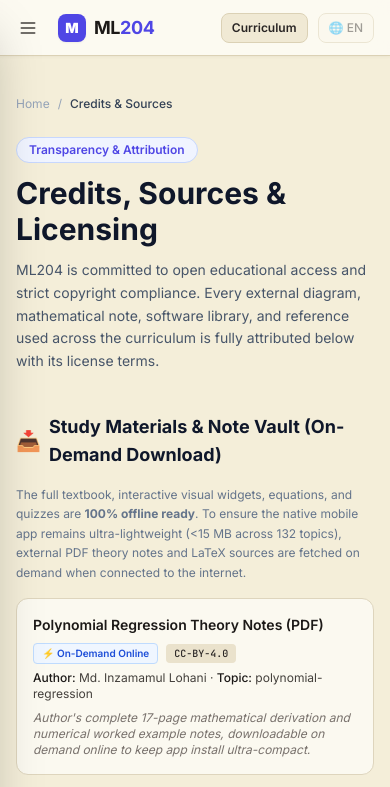
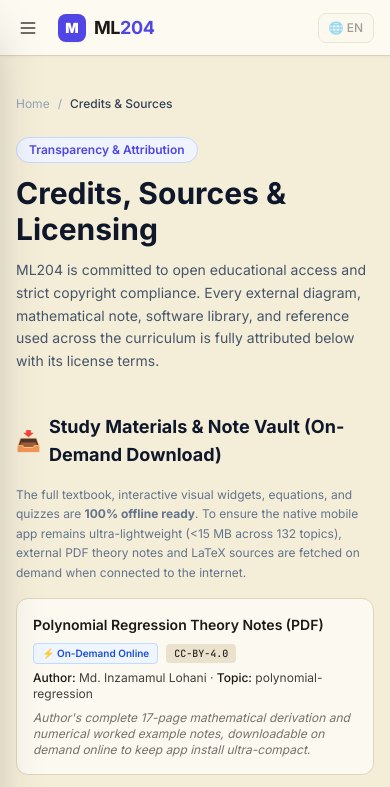
Before and after one commit to ML204/ML204, a Next.js app: page /credits in a window 390 px wide. Shown: the top 787 px of the page. Built offline with nearby package versions, Linux system fonts and the light colour scheme.

Commit message:
refactor(header): remove mobile curriculum button from header

```diff
--- a/src/components/layout/SiteHeader.tsx
+++ b/src/components/layout/SiteHeader.tsx
@@ -45,12 +45,6 @@ export function SiteHeader() {
 
       {/* Right side */}
       <div className="ml-auto flex items-center gap-2.5">
-        <Link
-          href="/learn"
-          className="md:hidden text-xs font-semibold px-2.5 py-1.5 rounded-lg bg-[#f0e9d4] hover:bg-[#e6dec5] border border-[#dbd1b5] text-stone-800 transition-colors"
-        >
-          Curriculum
-        </Link>
         {/* Language toggle placeholder */}
         <button
           className="flex items-center gap-1 px-2.5 py-1.5 text-xs font-medium
```
